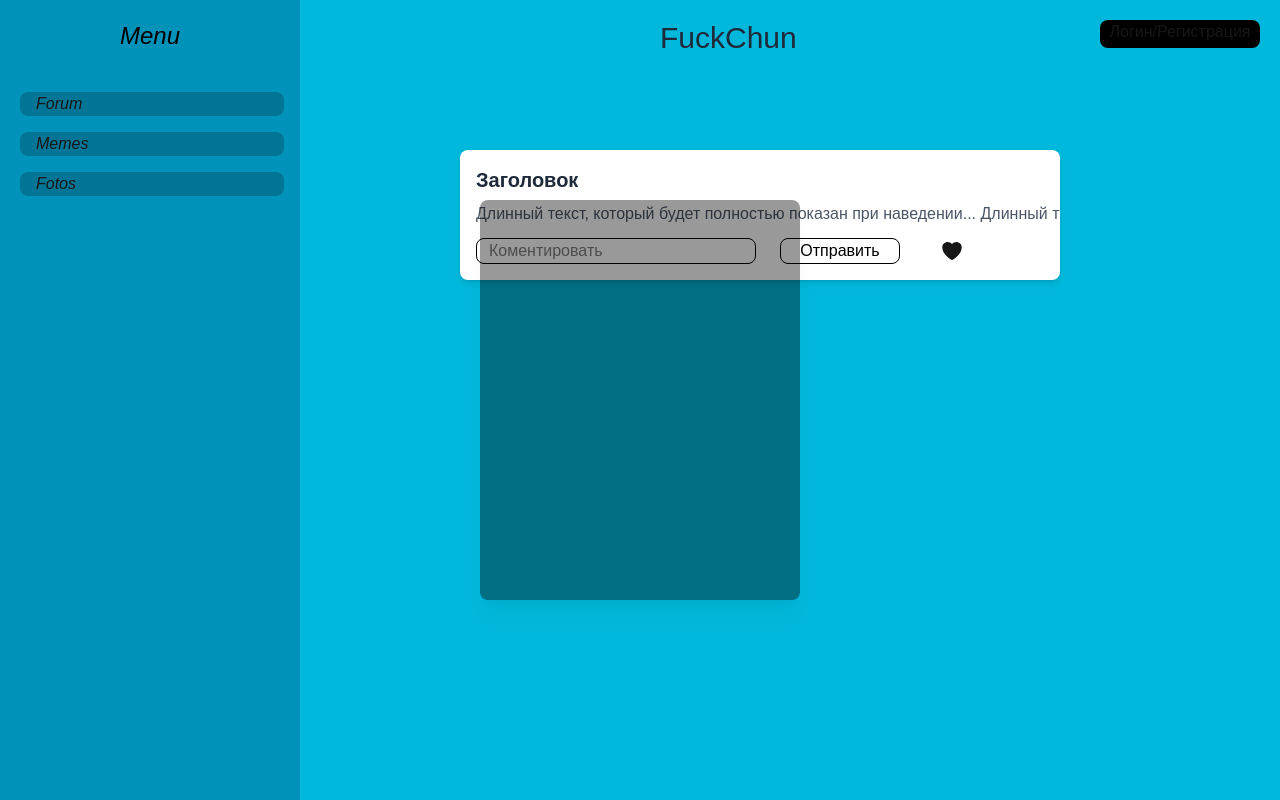
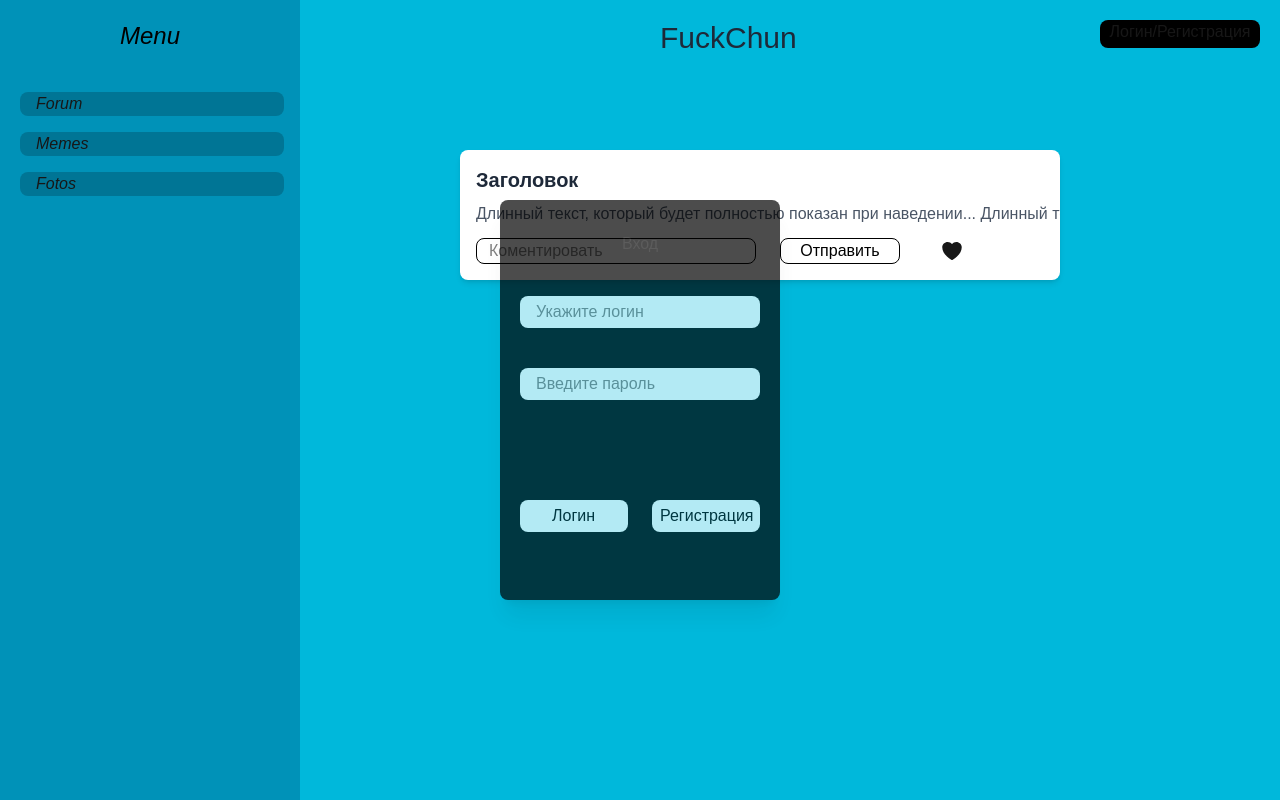
Before and after one commit to Fox1ris/Forum, a Next.js app in the folder fuckchun/: page / in a window 1280 px wide. Both pictures are taken after a click on the button "Логин/Регистрация". Built offline with nearby package versions, Linux system fonts and the light colour scheme.

Commit message:
start page + modal login page

```diff
--- a/fuckchun/src/app/Components/LoginMenu.tsx
+++ b/fuckchun/src/app/Components/LoginMenu.tsx
@@ -5,13 +5,15 @@ import {Dialog, DialogBackdrop, DialogPanel} from "@headlessui/react";
 
 export default function LoginMenu() {
     const [loginOpen, setLoginOpen] = useState(false);
+    const [registerOpen, setRegisterOpen] = useState(false);
 
     const openLogin = () => {
         setLoginOpen(true);
     };
-    const closeLogin = () => {
+    const openRegister = () => {
+        setRegisterOpen(true);
         setLoginOpen(false);
-    };
+    }
 
     return (
         <div className="flex">
@@ -19,19 +21,82 @@ export default function LoginMenu() {
             <section className="absolute top-5 right-5 bg-black h-7 w-40 text-center rounded-lg">
                 <button onClick={openLogin}>Логин/Регистрация</button>
             </section>
-            <Dialog open={loginOpen} onClose={setLoginOpen} className="relative z-">
+
+            <Dialog open={loginOpen} onClose={setLoginOpen} className="relative z-10">
                 <DialogBackdrop
                     transition
-                    className="fixed inset-0 transition-opacity data-closed:opacity-0 data-enter:duration-300 data-enter:ease-out data-leave:duration-200 data-leave:ease-in"
+                    className="fixed inset-0  transition-opacity data-[closed]:opacity-0 data-[enter]:duration-300 data-[leave]:duration-200 data-[enter]:ease-out data-[leave]:ease-in"
                 />
 
                 <div className="fixed inset-0 z-10 w-screen overflow-y-auto">
                     <div className="flex min-h-full items-end justify-center p-4 text-center sm:items-center sm:p-0">
                         <DialogPanel
                             transition
-                            className="h-100 rounded-lg opacity-40 bg-black text-left shadow-xl transition-all data-closed:translate-y-4 data-closed:opacity-0 data-enter:duration-300 data-enter:ease-out data-leave:duration-200 data-leave:ease-in sm:my-8 sm:w-80 sm:max-w-lg data-closed:sm:translate-y-0 data-closed:sm:scale-95"
+                            className="relative h-100 opacity-70 transform overflow-hidden rounded-lg bg-black text-left shadow-xl transition-all data-[closed]:translate-y-4 data-[closed]:opacity-0 data-[enter]:duration-300 data-[leave]:duration-200 data-[enter]:ease-out data-[leave]:ease-in sm:my-8 sm:w-70 sm:max-w-lg data-[closed]:sm:translate-y-0 data-[closed]:sm:scale-95"
                         >
-                            sos
+                            <div className="flex items-center flex-col mt-8 mx-auto ">
+                                Вход
+                                <input
+                                    className="flex items-center bg-white mt-10 rounded-lg h-8 w-60 mx-auto text-black indent-4"
+                                    placeholder="Укажите логин">
+                                </input>
+                                <input
+                                    className="flex items-center bg-white my-10 rounded-lg h-8 w-60 mx-auto text-black indent-4"
+                                    placeholder="Введите пароль">
+                                </input>
+                                <div
+                                    className="flex items-wrap rounded-lg h-8 w-60 mt-15 mx-auto text-black">
+                                    <button
+                                        className="flex flex-wrap bg-white rounded-lg h-8 w-full mx-auto items-center indent-8">
+                                        Логин
+                                    </button>
+                                    <button onClick={openRegister}
+                                            className="flex flex-wrap bg-white rounded-lg h-8 w-full ml-6 mx-auto items-center indent-2">
+                                        Регистрация
+                                    </button>
+                                </div>
+
+                            </div>
+
+                        </DialogPanel>
+                    </div>
+                </div>
+            </Dialog>
+            <Dialog open={registerOpen} onClose={openRegister} className="relative z-10">
+                <DialogBackdrop
+                    transition
+                    className="fixed inset-0  transition-opacity data-[closed]:opacity-0 data-[enter]:duration-300 data-[leave]:duration-200 data-[enter]:ease-out data-[leave]:ease-in"
+                />
+
+                <div className="fixed inset-0 z-10 w-screen overflow-y-auto">
+                    <div className="flex min-h-full items-end justify-center p-4 text-center sm:items-center sm:p-0">
+                        <DialogPanel
+                            transition
+                            className="relative h-100 opacity-70 transform overflow-hidden rounded-lg bg-black text-left shadow-xl transition-all data-[closed]:translate-y-4 data-[closed]:opacity-0 data-[enter]:duration-300 data-[leave]:duration-200 data-[enter]:ease-out data-[leave]:ease-in sm:my-8 sm:w-70 sm:max-w-lg data-[closed]:sm:translate-y-0 data-[closed]:sm:scale-95"
+                        >
+                            <div className="flex items-center flex-col mt-8 mx-auto ">
+                                Вход
+                                <input
+                                    className="flex items-center bg-white mt-7 rounded-lg h-8 w-60 mx-auto text-black indent-4"
+                                    placeholder="Укажите логин">
+                                </input>
+                                <input
+                                    className="flex items-center bg-white my-7 rounded-lg h-8 w-60 mx-auto text-black indent-4"
+                                    placeholder="Введите пароль">
+                                </input>
+                                <input
+                                    className="flex items-center bg-white rounded-lg h-8 w-60 mx-auto text-black indent-4"
+                                    placeholder="Введите почту">
+                                </input>
+
+                                <button
+                                    className="flex bg-white rounded-lg h-8 w-60 mt-15 mx-auto items-center  text-black indent-18">
+                                    Регистрация
+                                </button>
+
+
+                            </div>
+
                         </DialogPanel>
                     </div>
                 </div>
--- a/fuckchun/src/app/Components/Main.tsx
+++ b/fuckchun/src/app/Components/Main.tsx
@@ -52,6 +52,7 @@ export default function Main() {
                         </div>
 
                     </div>
+
                 </section>
             </div>
 
```
